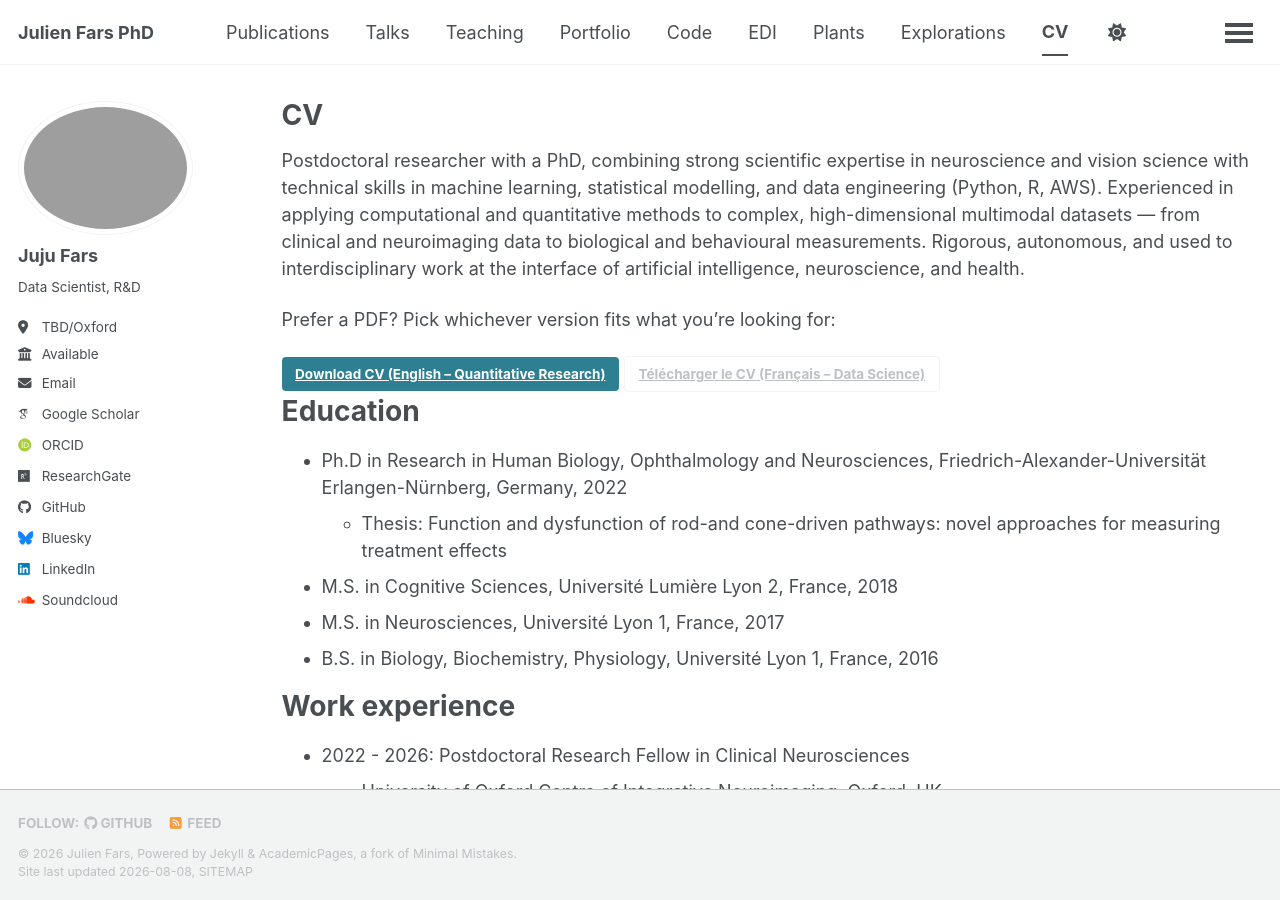
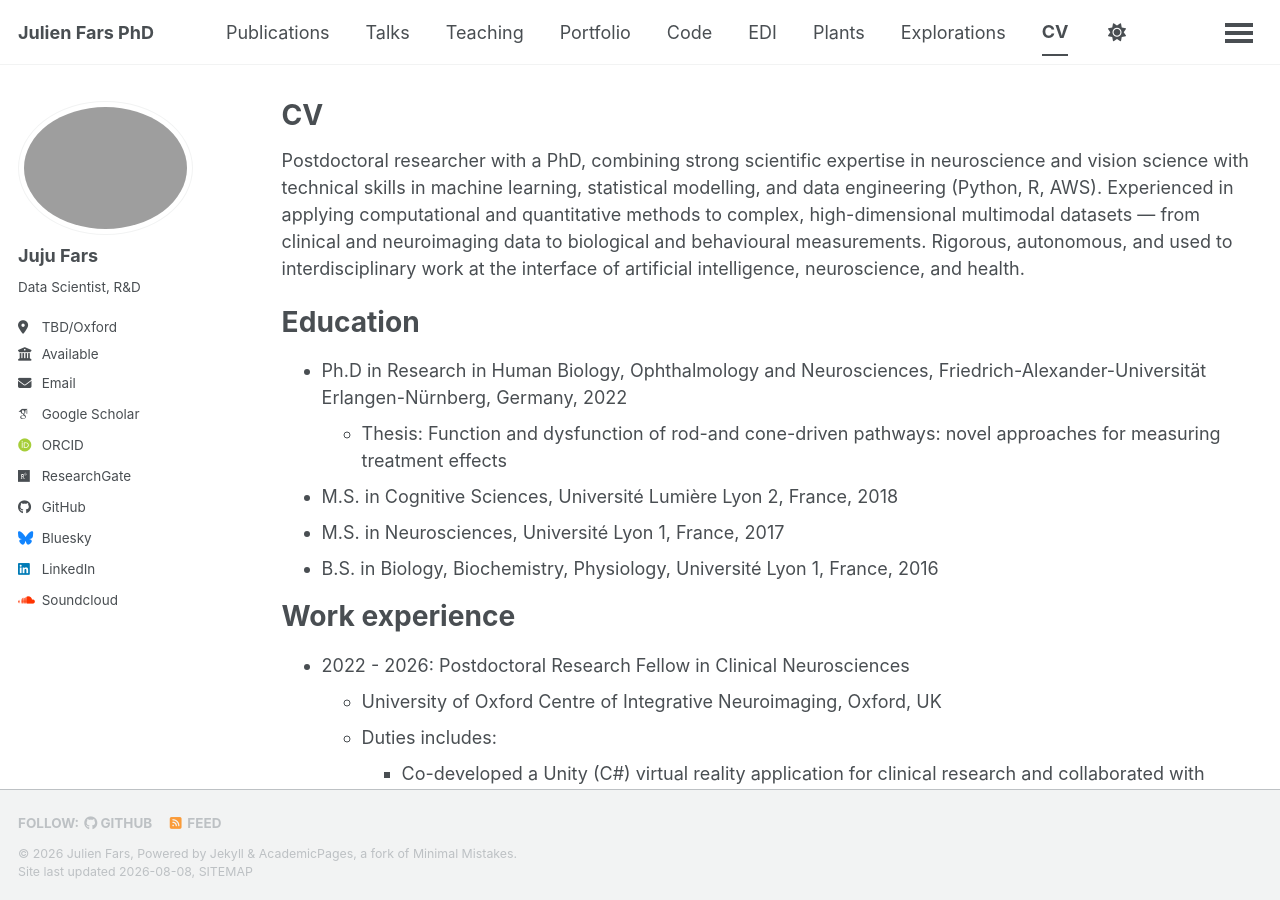
Before and after one commit to julienfars/julienfars, a Jekyll site: the page built from _pages/cv.md, in a window 1280 px wide and 900 px high. Built offline with Jekyll 4.4.1, drawn with Linux system fonts in a browser that asks for light colours; some web fonts are replaced; a script bundle is joined from its source files by our own code; library files that are not in the unit come from our copies.

Commit message:
just removed text

```diff
--- a/_pages/cv.md
+++ b/_pages/cv.md
@@ -10,13 +10,6 @@ redirect_from:
 {% include base_path %}
 
 Postdoctoral researcher with a PhD, combining strong scientific expertise in neuroscience and vision science with technical skills in machine learning, statistical modelling, and data engineering (Python, R, AWS). Experienced in applying computational and quantitative methods to complex, high-dimensional multimodal datasets — from clinical and neuroimaging data to biological and behavioural measurements. Rigorous, autonomous, and used to interdisciplinary work at the interface of artificial intelligence, neuroscience, and health.
-
-Prefer a PDF? Pick whichever version fits what you're looking for:
-
-<div class="cv-download-links">
-  <a href="{{ base_path }}/files/cv/Julien%20Fars%20-%20CV%20Quantitative%20Researcher.pdf" class="btn btn--primary">Download CV (English – Quantitative Research)</a>
-  <a href="{{ base_path }}/files/cv/CV_Julien_Fars_Capgemini.pdf" class="btn btn--inverse">Télécharger le CV (Français – Data Science)</a>
-</div>
 
 Education
 ======
```
